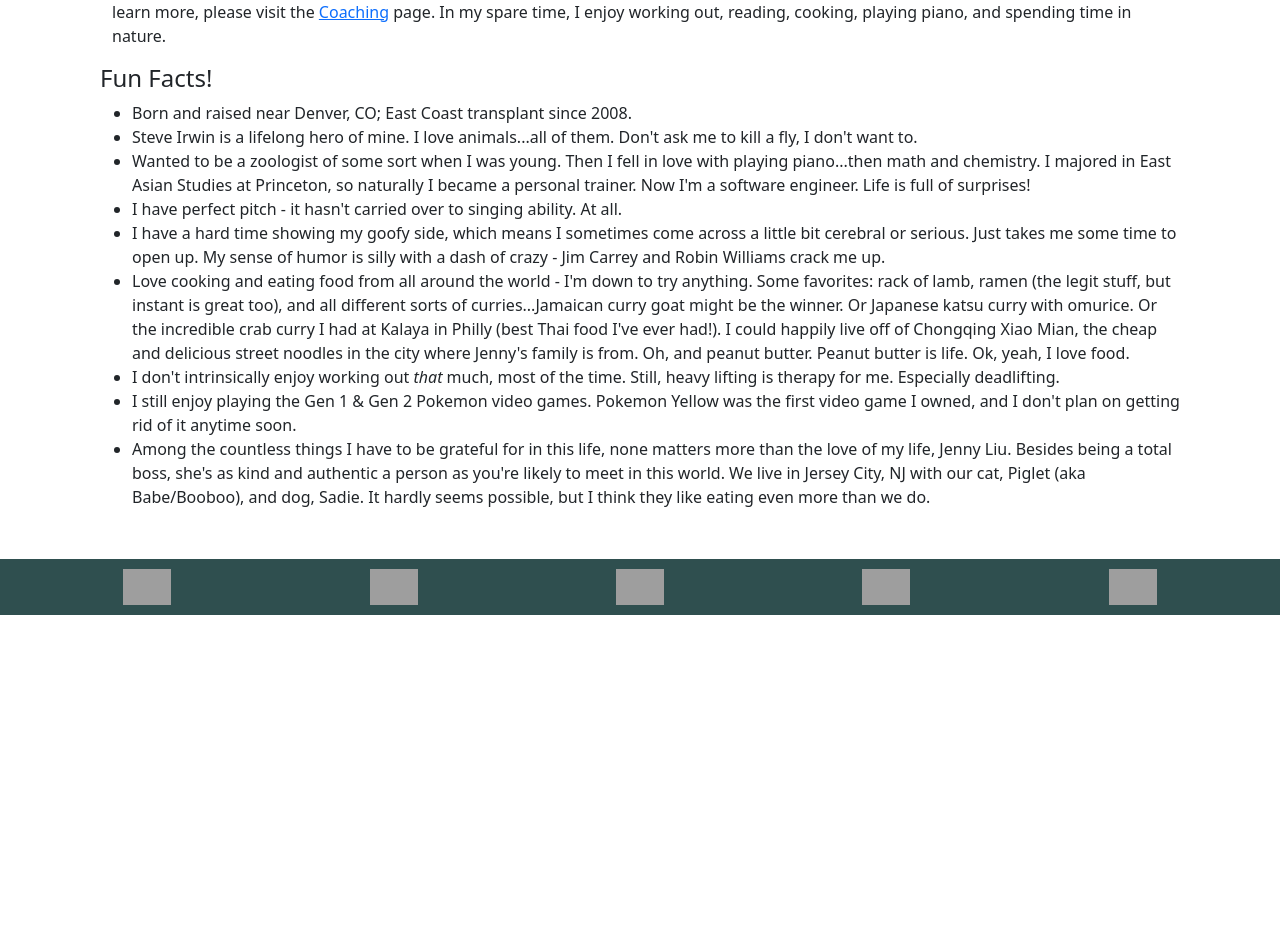
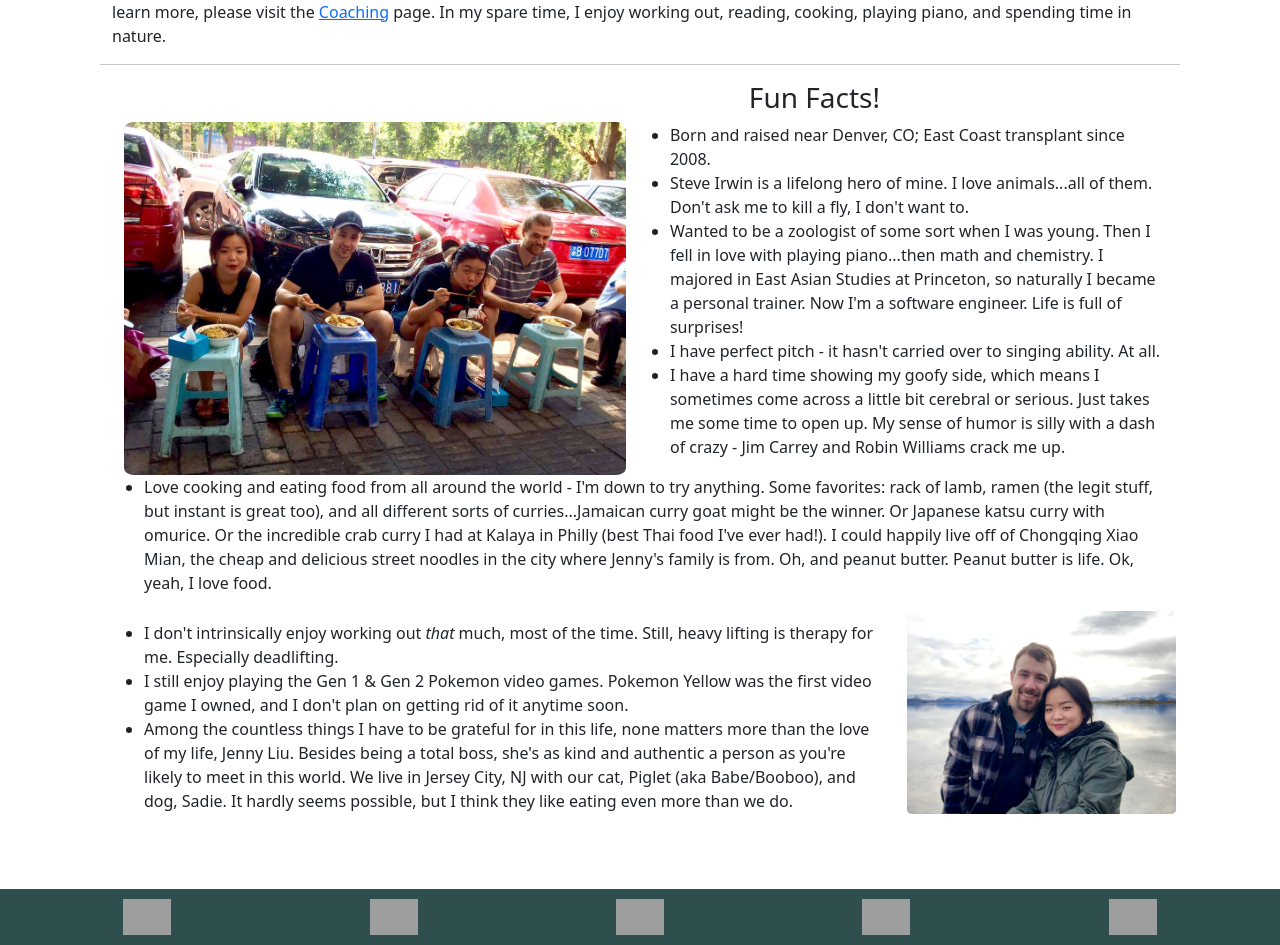
Before and after one commit to AlexCooksey2651/portfolio-website, a React (Create React App) app: page / in a window 1280 px wide. Shown: the part 523-1468 px from the top of the page. Before the commit the page ends 1138 px from the top, so only its background shows below. Built offline with nearby package versions, Linux system fonts and the light colour scheme; grey boxes are pictures that could not be loaded.

Commit message:
Styled bio page

```diff
--- a/src/components/Header.js
+++ b/src/components/Header.js
@@ -5,7 +5,7 @@ const Header = () => {
   return (
     <Navbar className="main-header" variant="dark">
       <Container>
-        <Navbar.Brand className="main-header__logo"><code>{`< AlexCooksey />`}</code> </Navbar.Brand>
+        <Navbar.Brand className="main-header__logo" href="/"><code>{`< AlexCooksey />`}</code> </Navbar.Brand>
         <Nav align="end" className="ml-auto">
           <Nav.Link className="main-header__nav-link" href="/projects">Portfolio</Nav.Link>
           <Nav.Link className="main-header__nav-link" href="/coaching" >Coaching</Nav.Link>
--- a/src/css/about.css
+++ b/src/css/about.css
@@ -22,4 +22,31 @@
 #profile-image {
     margin: auto;
     width: 100%;
+    border-radius: 2%;
 }
+
+#fun-facts__header {
+    text-align: right;
+    margin-right: 300px;
+}
+
+#fun-facts-pt1,
+#fun-facts-pt2 {
+    display: inline-flex;
+    align-items: center;
+}
+
+#iceland-img {
+    margin-left: 20px;
+    margin-bottom: 25px;
+}
+
+#chongqing-noodle-img,
+#iceland-img {
+    width: 100%;
+    border-radius: 2%;
+}
+
+#fun-facts-list-pt1 {
+    width: 100%
+}
--- a/src/pages/About.js
+++ b/src/pages/About.js
@@ -1,15 +1,16 @@
 import React from 'react'
 import Container from 'react-bootstrap/Container'
 import profilePic from '../resources/images/alexcooksey_profilepic.jpg'
+import noodleImg from '../resources/images/chongqing_noodles.jpeg'
+import icelandImg from '../resources/images/iceland.jpg'
+
 
 const About = () => {
     return (
         <div className="about-page">
             <h5 id="about-page__header">Hi, my name is Alex Cooksey. Welcome to my page!</h5>
             <Container id="about-page__bio">
-
                 <div id="about-page__bio-text">
-
                     <p>
                         For nearly 10 years, I've relished the opportunity to help busy professionals improve their health and well-being as a personal trainer and nutrition coach. Wanting my career to positively touch the lives of (many!) more people, I made the decision last year to pivot into software engineering.
                     </p>
@@ -31,22 +32,37 @@ const About = () => {
                 </p>
             </Container>
 
-
-
+            <hr />
 
             <div id="fun-facts">
-                <h4>Fun Facts!</h4>
-                <ul>
+                <h3 id="fun-facts__header">Fun Facts!</h3>
+                <Container id="fun-facts-pt1">
+                    <Container id="noodle-image">
+                        <img src={noodleImg} alt="chongqing-noodle-image" id="chongqing-noodle-img" />
+                    </Container>
+                    <ul id="fun-facts-list-pt1">
                         <li>Born and raised near Denver, CO; East Coast transplant since 2008.</li>
                         <li>Steve Irwin is a lifelong hero of mine. I love animals...all of them. Don't ask me to kill a fly, I don't want to.</li>
                         <li>Wanted to be a zoologist of some sort when I was young. Then I fell in love with playing piano...then math and chemistry. I majored in East Asian Studies at Princeton, so naturally I became a personal trainer. Now I'm a software engineer. Life is full of surprises!</li>
                         <li>I have perfect pitch - it hasn't carried over to singing ability. At all.</li>
                         <li>I have a hard time showing my goofy side, which means I sometimes come across a little bit cerebral or serious. Just takes me some time to open up. My sense of humor is silly with a dash of crazy - Jim Carrey and Robin Williams crack me up.</li>
+                    </ul>
+                </Container>
+                <Container id="fun-facts-middle">
+                    <ul>
                         <li>Love cooking and eating food from all around the world - I'm down to try anything. Some favorites: rack of lamb, ramen (the legit stuff, but instant is great too), and all different sorts of curries...Jamaican curry goat might be the winner. Or Japanese katsu curry with omurice. Or the incredible crab curry I had at Kalaya in Philly (best Thai food I've ever had!). I could happily live off of Chongqing Xiao Mian, the cheap and delicious street noodles in the city where Jenny's family is from. Oh, and peanut butter. Peanut butter is life. Ok, yeah, I love food.</li>
+                    </ul>
+                </Container>
+                <Container id="fun-facts-pt2">
+                    <ul>
                         <li>I don't intrinsically enjoy working out <em>that</em> much, most of the time. Still, heavy lifting is therapy for me. Especially deadlifting.</li>
                         <li>I still enjoy playing the Gen 1 & Gen 2 Pokemon video games. Pokemon Yellow was the first video game I owned, and I don't plan on getting rid of it anytime soon.</li>
                         <li>Among the countless things I have to be grateful for in this life, none matters more than the love of my life, Jenny Liu. Besides being a total boss, she's as kind and authentic a person as you're likely to meet in this world. We live in Jersey City, NJ with our cat, Piglet (aka Babe/Booboo), and dog, Sadie. It hardly seems possible, but I think they like eating even more than we do.</li>
                     </ul>
+                    <Container id="noodle-image">
+                        <img src={icelandImg} alt="iceland-image" id="iceland-img" />
+                    </Container>
+                </Container>
             </div>
         </div >
     )
```
Also changed, not shown: src/resources/images/iceland.jpg (added). Lines whose indentation alone changed are shown as unchanged.
